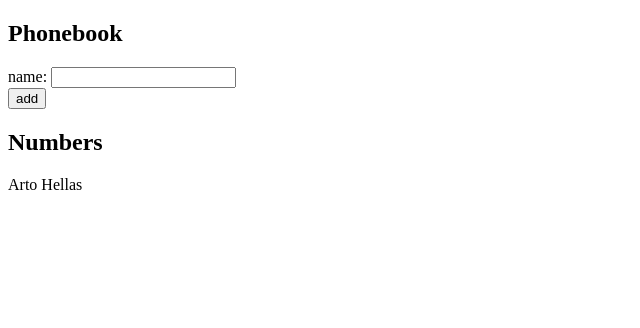
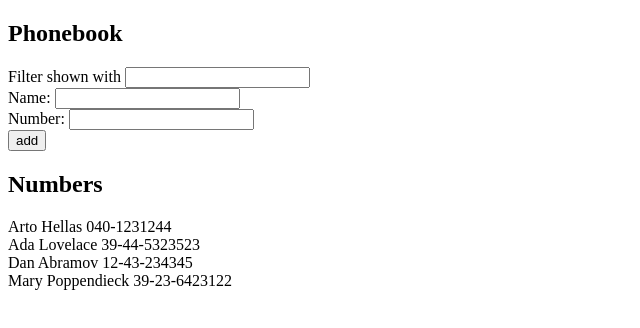
Before and after one commit to Jereviitasalo/Full-Stack-Open, a React (Vite) app in the folder Osa2/puhelinluettelo/: page / in a window 1280 px wide. Shown: the top 328 px of the page, without its empty margins (0-640 px from the left). Built offline with nearby package versions, Linux system fonts and the light colour scheme.

Commit message:
Added puhelinluettelo steps 8 and 9

```diff
--- a/Osa2/puhelinluettelo/src/App.jsx
+++ b/Osa2/puhelinluettelo/src/App.jsx
@@ -1,39 +1,62 @@
 import { useState } from 'react'
+
+const PersonForm = () => {
+
+}
 
 const App = () => {
   const [persons, setPersons] = useState([
-    { name: 'Arto Hellas' }
+    { name: 'Arto Hellas', number: '040-1231244'},
+    { name: 'Ada Lovelace', number: '39-44-5323523' },
+    { name: 'Dan Abramov', number: '12-43-234345' },
+    { name: 'Mary Poppendieck', number: '39-23-6423122' }
   ])
-  const [newName, setNewName] = useState('')
+  const [ newName, setNewName ] = useState('')
+  const [ newNumber, setNewNumber ] = useState('')
+  const [ searchString, setSearchString ] = useState('')
 
   const handleNameChange = (event) => {
     setNewName(event.target.value)
   }
 
+  const handleNumberChange = (event) => {
+    setNewNumber(event.target.value)
+  }
+
+  const handleStringChange = (event) => {
+    setSearchString(event.target.value)
+  }
+
+  const filteredPersons = persons.filter(person => person.name.includes(searchString))
+
   const addName = (event) => {
     event.preventDefault()
-    const nameObject = {
-      name: newName
+    const personObject = {
+      name: newName,
+      number: newNumber
     }
-    if (persons.some(user => user.name === nameObject.name))
-      alert(`${nameObject.name} is already added to phonebook`)
-    else  setPersons(persons.concat(nameObject))
+    if (persons.some(user => user.name === personObject.name))
+      alert(`${personObject.name} is already added to phonebook`)
+    else  setPersons(persons.concat(personObject))
     setNewName("")
+    setNewNumber("")
   }
 
   return (
     <div>
       <h2>Phonebook</h2>
+      <div><div>Filter shown with <input onChange={handleStringChange}/></div></div>
+
       <form onSubmit={addName}>
-        <div>
-          name: <input value={newName} onChange={handleNameChange}/>
-        </div>
-        <div>
-          <button type="submit">add</button>
-        </div>
+        <div>Name: <input value={newName} onChange={handleNameChange}/></div>
+        <div>Number: <input value={newNumber} onChange={handleNumberChange}/></div>
+        <div><button type="submit">add</button></div>
       </form>
       <h2>Numbers</h2>
-      {persons.map(element => <div key={element.name}>{element.name}</div>)}
+      {filteredPersons.map(element =>
+        <div key={element.name}>
+          {element.name} {element.number}
+        </div>)}
     </div>
   )
 
```
